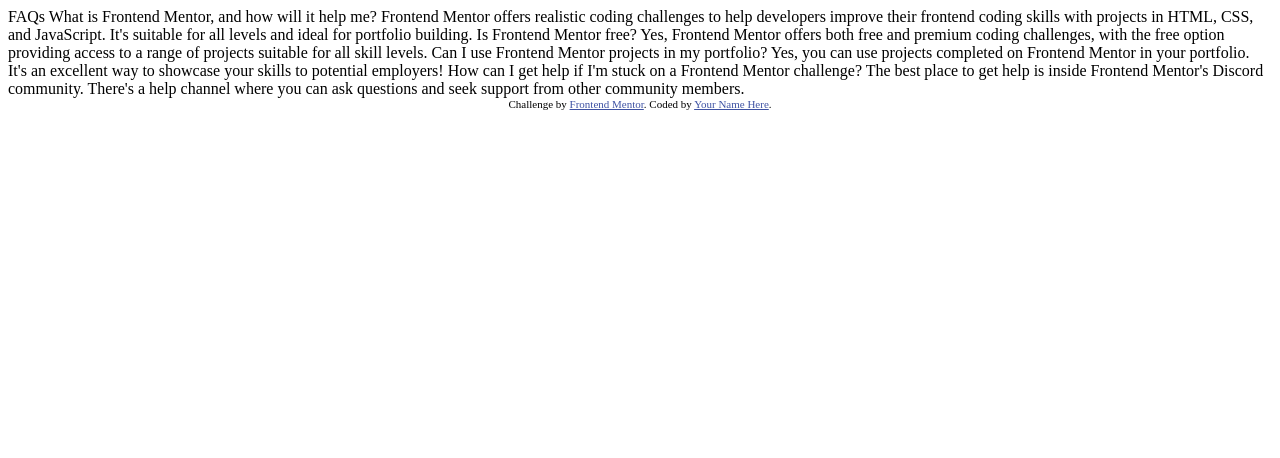
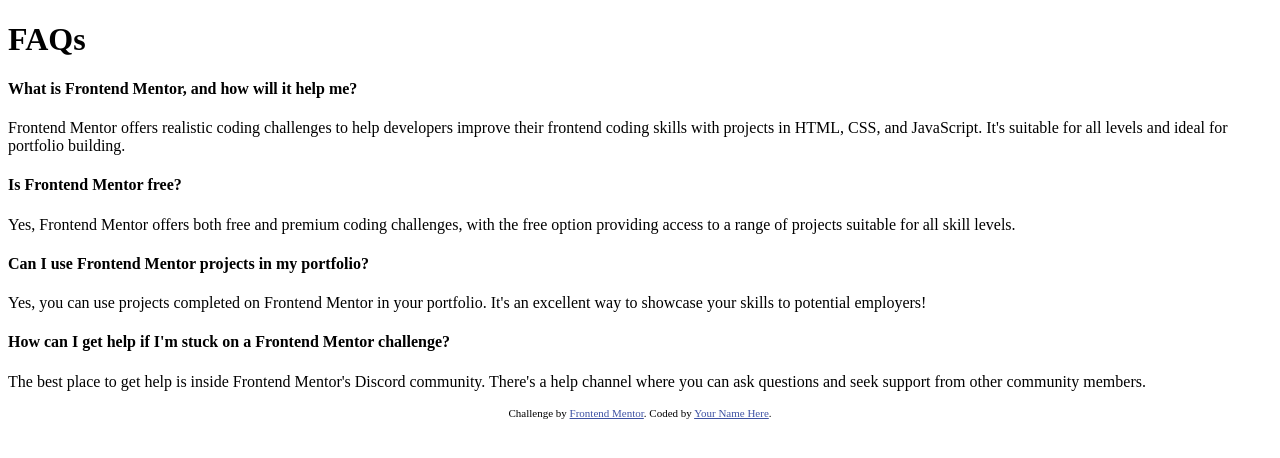
Before and after one commit to aaditamanugraha/faq-accordion-main, a website: page index.html in a window 1280 px wide. Drawn offline with Linux system fonts and the light colour scheme.

```diff
--- a/index.html
+++ b/index.html
@@ -1,48 +1,69 @@
 <!DOCTYPE html>
 <html lang="en">
   <head>
-  <meta charset="UTF-8">
-  <meta name="viewport" content="width=device-width, initial-scale=1.0"> <!-- displays site properly based on user's device -->
-
-  <link rel="icon" type="image/png" sizes="32x32" href="./assets/images/favicon-32x32.png">
-
+    <meta charset="UTF-8" />
+    <meta name="viewport" content="width=device-width, initial-scale=1.0" />
+    <link
+      rel="icon"
+      type="image/png"
+      sizes="32x32"
+      href="./assets/images/favicon-32x32.png"
+    />
     <title>Frontend Mentor | FAQ accordion</title>
 
-  <!-- Feel free to remove these styles or customise in your own stylesheet 👍 -->
     <style>
-    .attribution { font-size: 11px; text-align: center; }
-    .attribution a { color: hsl(228, 45%, 44%); }
+      .attribution {
+        font-size: 11px;
+        text-align: center;
+      }
+      .attribution a {
+        color: hsl(228, 45%, 44%);
+      }
     </style>
   </head>
   <body>
+    <main>
+      <h1>FAQs</h1>
 
-  FAQs
+      <h4>What is Frontend Mentor, and how will it help me?</h4>
 
-  What is Frontend Mentor, and how will it help me?
+      <p>
+        Frontend Mentor offers realistic coding challenges to help developers
+        improve their frontend coding skills with projects in HTML, CSS, and
+        JavaScript. It's suitable for all levels and ideal for portfolio
+        building.
+      </p>
 
-  Frontend Mentor offers realistic coding challenges to help developers improve their
-  frontend coding skills with projects in HTML, CSS, and JavaScript. It's suitable for
-  all levels and ideal for portfolio building.
+      <h4>Is Frontend Mentor free?</h4>
 
-  Is Frontend Mentor free?
+      <p>
+        Yes, Frontend Mentor offers both free and premium coding challenges,
+        with the free option providing access to a range of projects suitable
+        for all skill levels.
+      </p>
 
-  Yes, Frontend Mentor offers both free and premium coding challenges, with the free
-  option providing access to a range of projects suitable for all skill levels.
+      <h4>Can I use Frontend Mentor projects in my portfolio?</h4>
 
-  Can I use Frontend Mentor projects in my portfolio?
+      <p>
+        Yes, you can use projects completed on Frontend Mentor in your
+        portfolio. It's an excellent way to showcase your skills to potential
+        employers!
+      </p>
 
-  Yes, you can use projects completed on Frontend Mentor in your portfolio. It's an excellent
-  way to showcase your skills to potential employers!
+      <h4>How can I get help if I'm stuck on a Frontend Mentor challenge?</h4>
 
-  How can I get help if I'm stuck on a Frontend Mentor challenge?
-
-  The best place to get help is inside Frontend Mentor's Discord community. There's a help
-  channel where you can ask questions and seek support from other community members.
-
+      <p>
+        The best place to get help is inside Frontend Mentor's Discord
+        community. There's a help channel where you can ask questions and seek
+        support from other community members.
+      </p>
+    </main>
 
     <div class="attribution">
-    Challenge by <a href="https://www.frontendmentor.io?ref=challenge" target="_blank">Frontend Mentor</a>.
-    Coded by <a href="#">Your Name Here</a>.
+      Challenge by
+      <a href="https://www.frontendmentor.io?ref=challenge" target="_blank"
+        >Frontend Mentor</a
+      >. Coded by <a href="#">Your Name Here</a>.
     </div>
   </body>
 </html>
```
Also changed, not shown: package.json (added, +19 -0 lines). Lines whose indentation alone changed are shown as unchanged.
